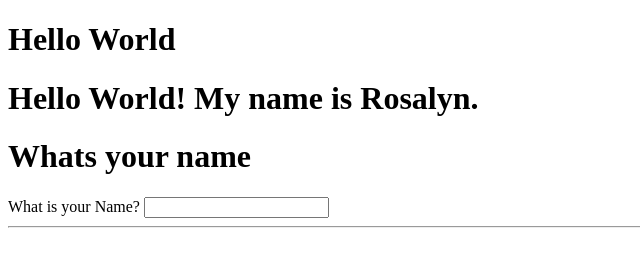
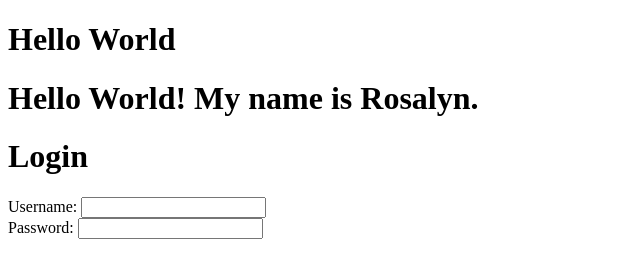
Before and after one commit to Rosalyn94/hello-world, a plain HTML site: page index.html in a window 1280 px wide. Shown: the whole page, without its empty margins (0-640 px from the left). Drawn offline with Linux system fonts and the light colour scheme.

Commit message:
Update index.html

```diff
--- a/index.html
+++ b/index.html
@@ -4,12 +4,13 @@
 
     <h1>Hello World</h1>
   <h1>Hello World! My name is Rosalyn.</h1>
- <form action="index.html" method="POST">
-				<h1>Whats your name</h1>
-        <section class="name">
-          <label for="person">What is your Name?</label>
-    			<input type="text" name="Rosalyn" id="Rosalyn">
-        </section>
-        <hr>
+ <form>
+				<h1>Login</h1>
+        <label for="username">Username:</label>
+  		<input type="text" name="username" id="username" required min="5" max="15">
+        	<br>
+       	 <label for="user-pw">Password:</label>
+		<input id="user-pw" type="password" name="user-pw" required min="5" max="15">
+   	   </form>
 
  </html>
```
